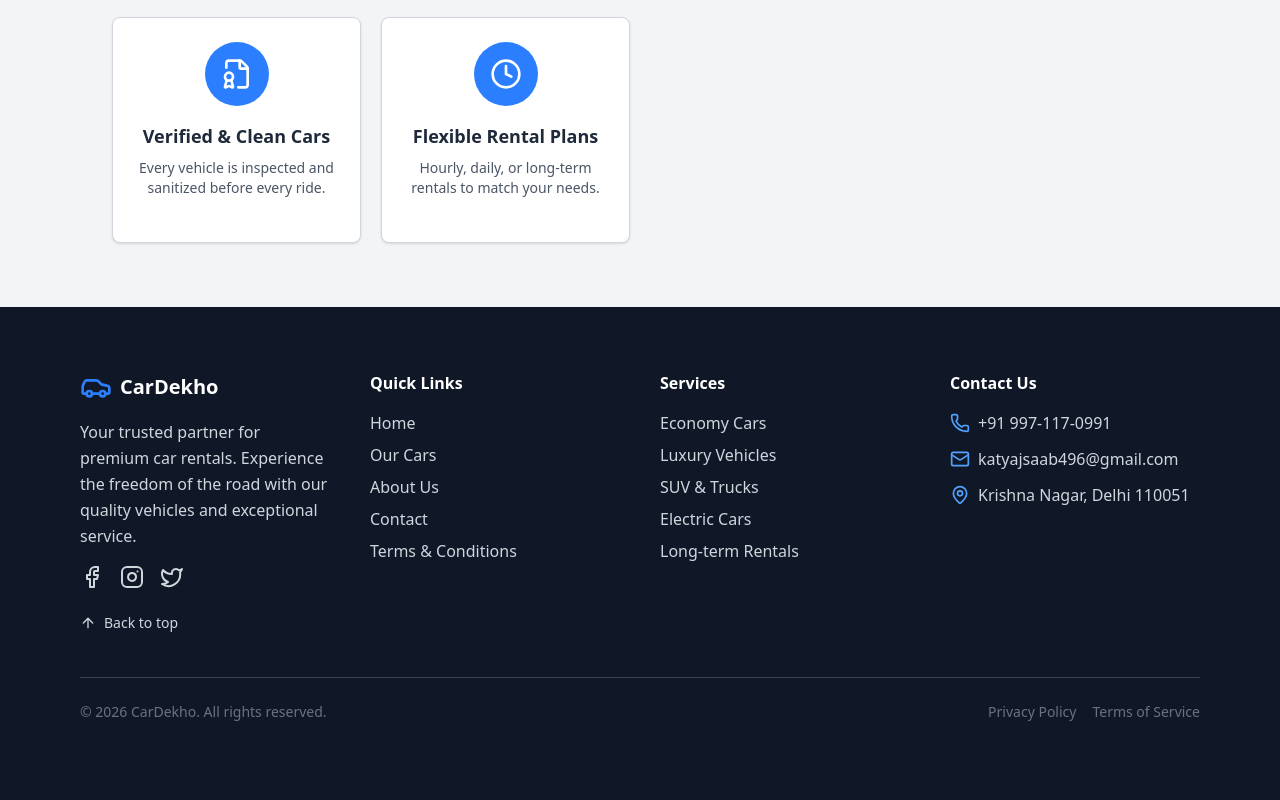
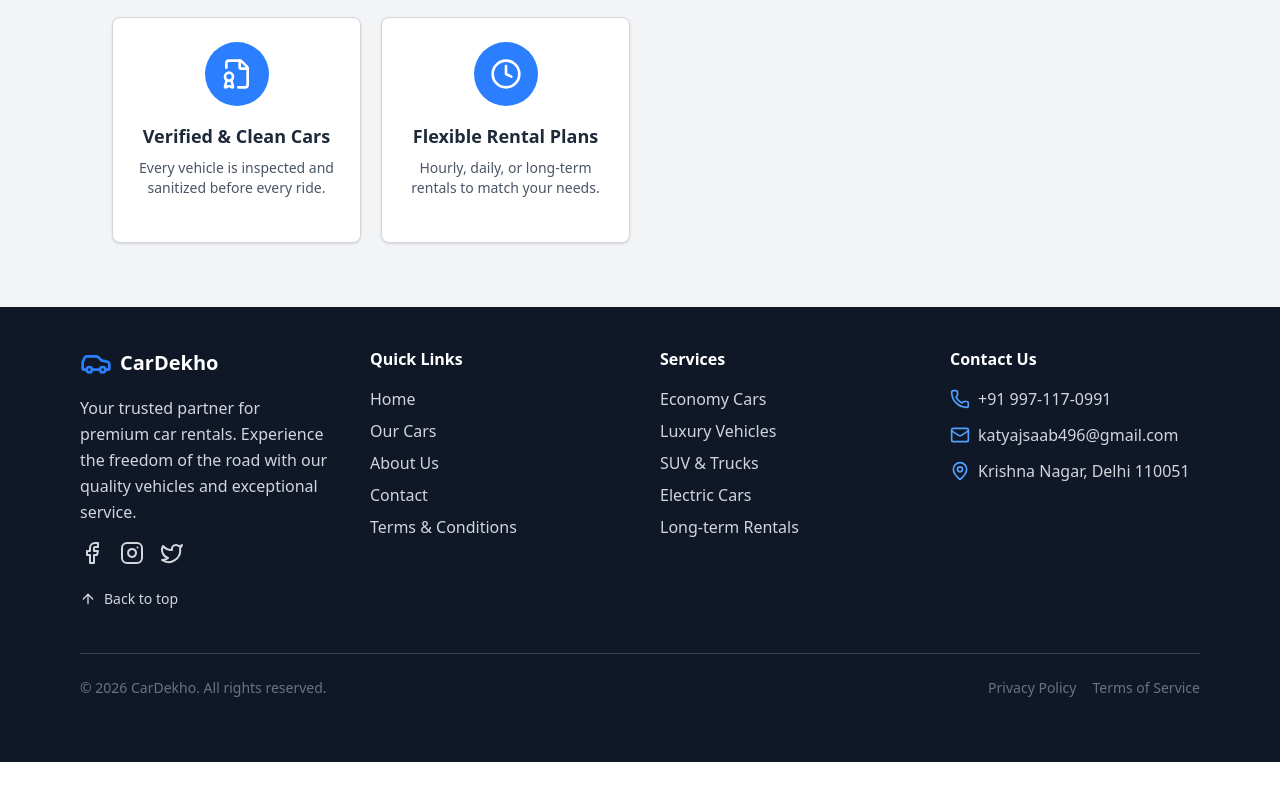
Before and after one commit to Jatin14katyal/Car-rental-app-react, a React (Vite) app: page / in a window 1280 px wide. Shown: the part 2969-3769 px from the top of the page. After the commit the page ends 3731 px from the top, so only its background shows below. Built offline with nearby package versions, Linux system fonts and the light colour scheme.

Commit message:
Final touch

```diff
--- a/src/Components/Footer.jsx
+++ b/src/Components/Footer.jsx
@@ -51,7 +51,7 @@
   return (
     <footer
       id="Footer"
-      className="bg-gray-900 text-gray-300 py-16 px-4 sm:px-6 lg:px-20"
+      className="bg-gray-900 text-gray-300 py-10 px-4 sm:px-6 lg:px-20"
     >
       <div className="max-w-7xl mx-auto grid grid-cols-1 md:grid-cols-4 gap-10">
         <div>
```
